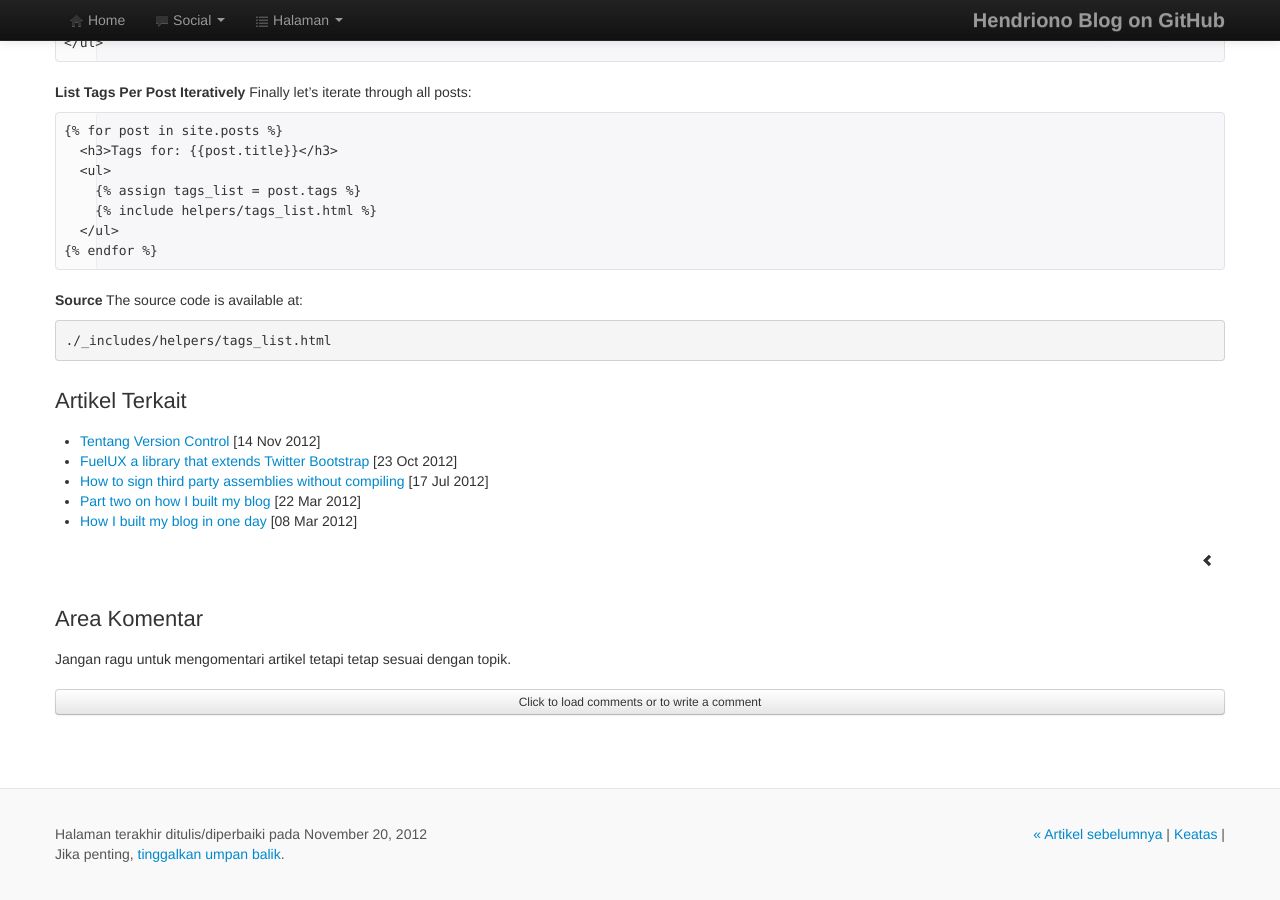
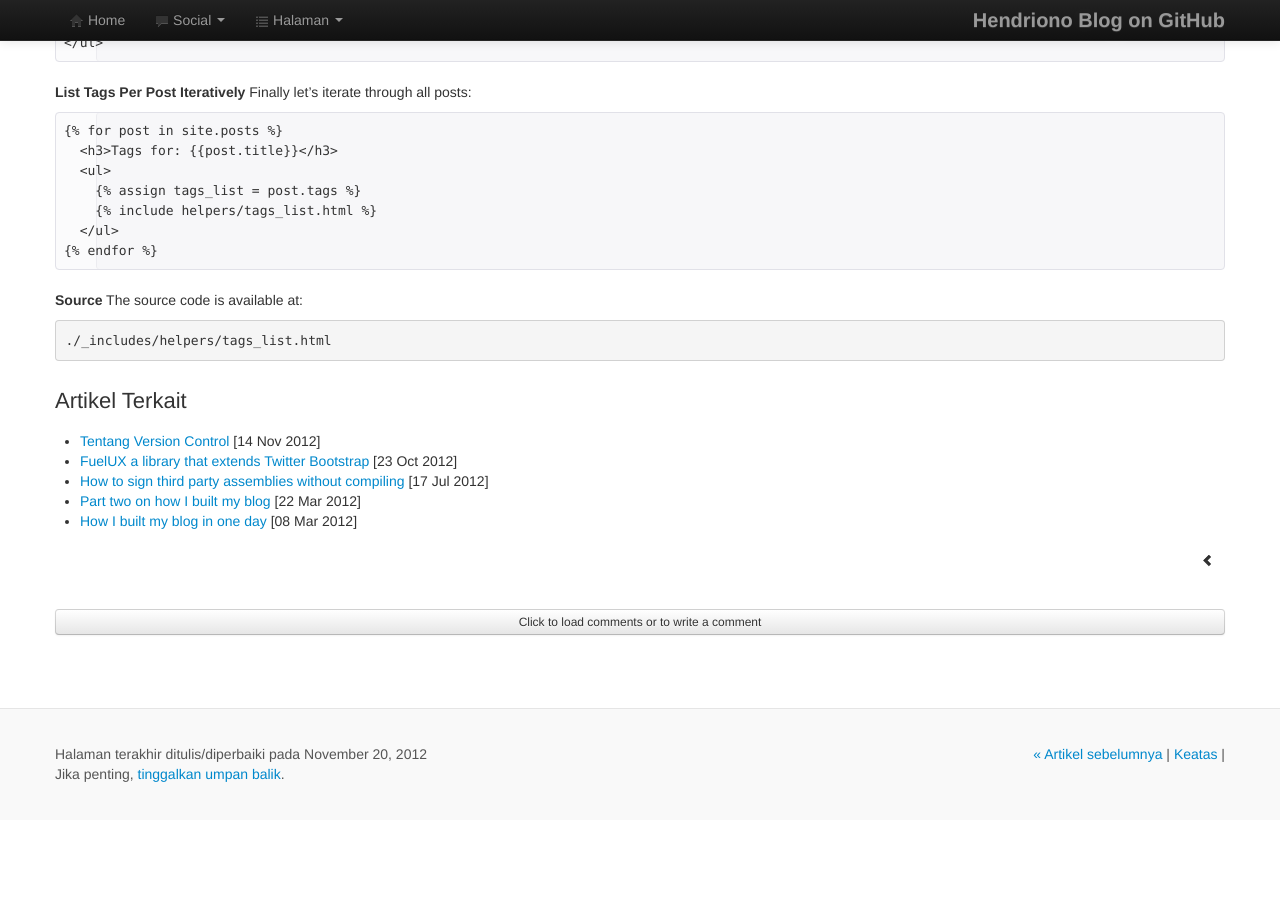
Before and after one commit to hendriono/hendriono.github.com, a Jekyll site: the page built from _posts/2012-11-17-Tags-List.markdown, in a window 1280 px wide and 900 px high, scrolled down 639 px. Built offline with Jekyll 4.4.1, drawn with Linux system fonts in a browser that asks for light colours; nearby versions of some CDN libraries; Markdown is read by kramdown in place of the engine named in the settings; comment, search, counter and statistics services are not loaded; after the commit the page ends 1459 px from its top, so only the background shows below that.

Commit message:
Perbaikan Komentar

```diff
--- a/_includes/post_footer.html
+++ b/_includes/post_footer.html
@@ -21,10 +21,9 @@
 </div>
 
 <div class="row">
-    <div class="span12 columns">
+    <div class="span12 columns" id="post-comments">
     {% if page.comments %}
-    <h2>Area Komentar</h2>
-      <p>Jangan ragu untuk mengomentari artikel tetapi tetap sesuai dengan topik.</p>
+    <h2><a href="http://hendriono.github.com{{ page.url }}#disqus_thread" data-disqus-identifier="{{ page.url }}"></a></h2>
     <div id="disqus_thread"></div>
     <button class="btn btn-small" onclick="$.ajaxSetup({cache:true});$.getScript(&quot;http://hendgithub.disqus.com/embed.js&quot;);$.ajaxSetup({cache:false});$(this).remove();" style="width:100%;margin:10px auto;" type="button">Click to load comments or to write a comment</button>
     {% endif %}
```
